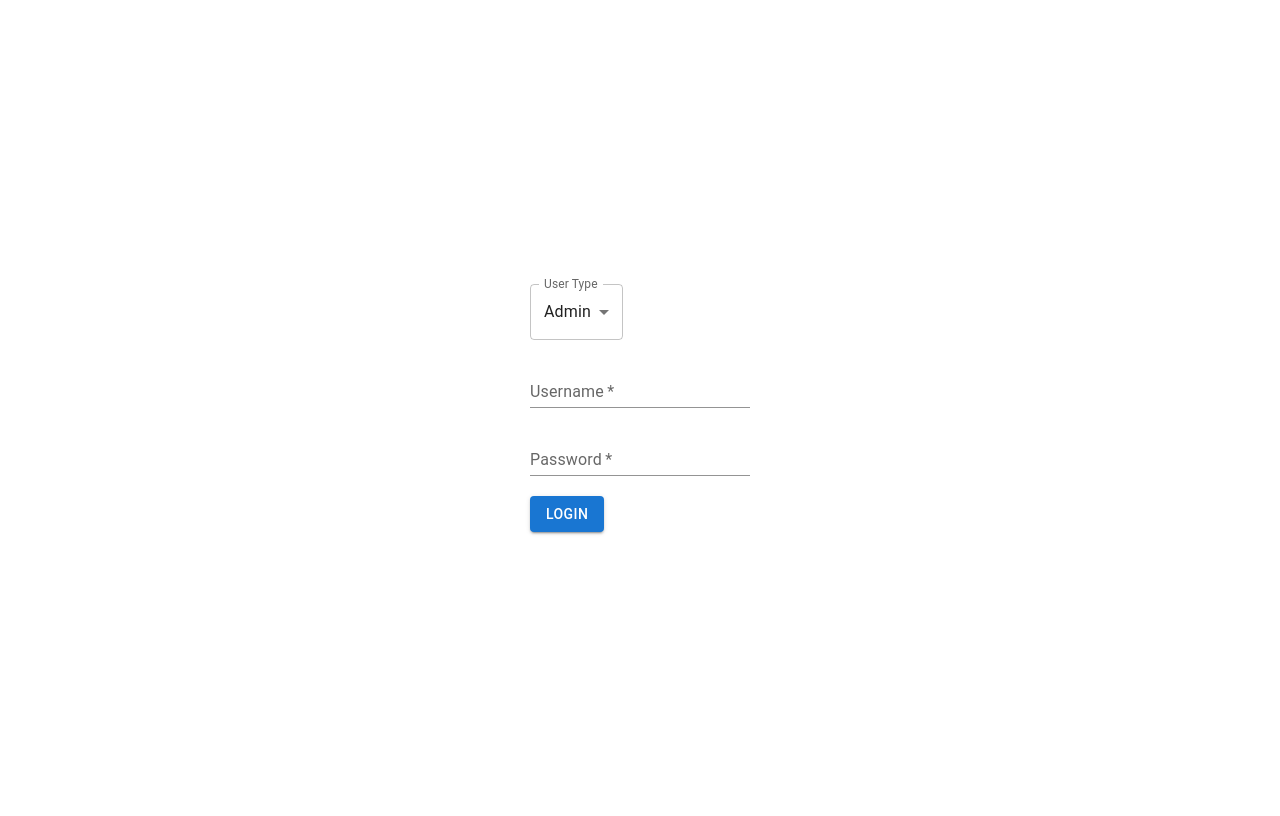
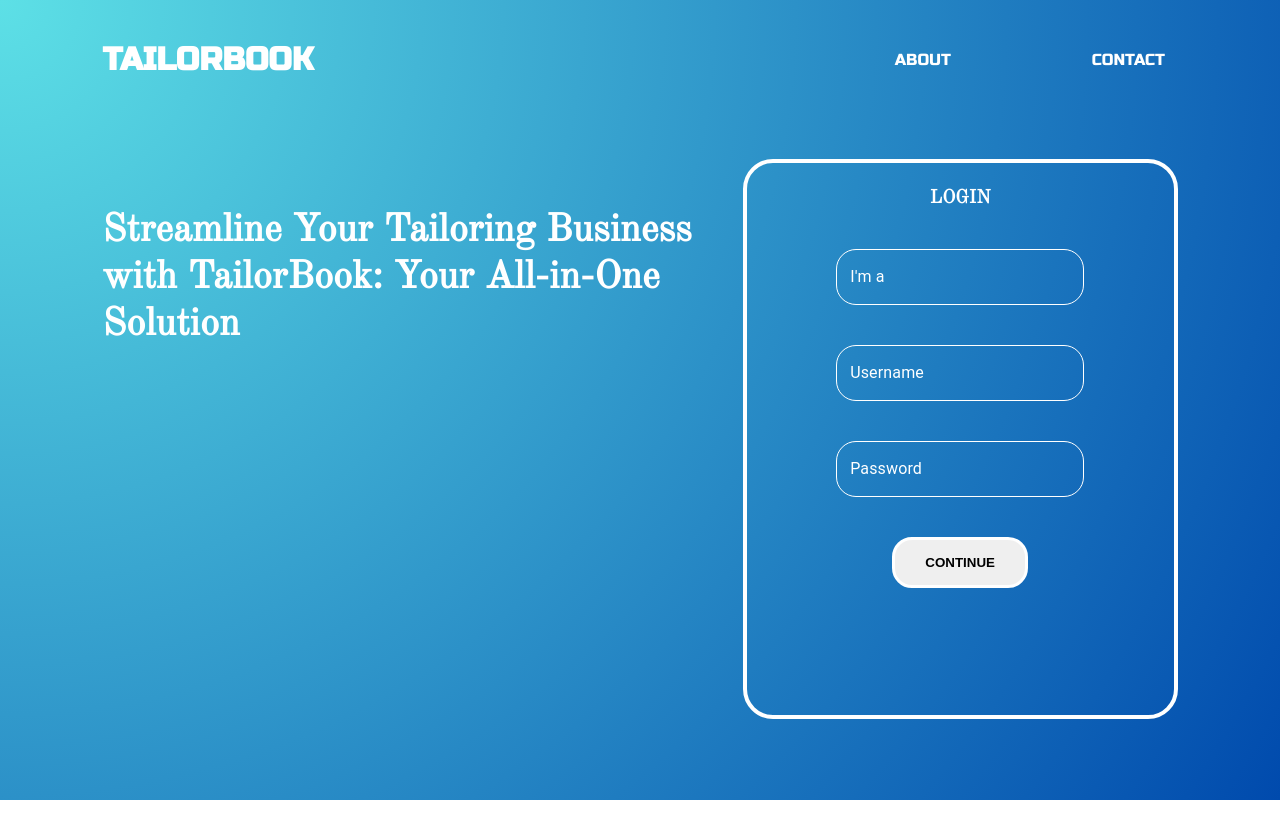
Before and after one commit to AnmolDh/tailorbook, a React (Create React App) app in the folder client/: page /test in a window 1280 px wide. Built offline with nearby package versions, Linux system fonts and the light colour scheme.

Commit message:
test page

```diff
--- a/client/package.json
+++ b/client/package.json
@@ -10,7 +10,8 @@
     "react": "^18.2.0",
     "react-dom": "^18.2.0",
     "react-router-dom": "^6.15.0",
-    "react-scripts": "5.0.1"
+    "react-scripts": "5.0.1",
+    "styled-components": "^6.0.7"
   },
   "scripts": {
     "start": "react-scripts start",
--- a/client/public/index.html
+++ b/client/public/index.html
@@ -24,6 +24,12 @@
       Learn how to configure a non-root public URL by running `npm run build`.
     -->
     <title>React App</title>
+    <link rel="preconnect" href="https://fonts.googleapis.com" />
+    <link rel="preconnect" href="https://fonts.gstatic.com" crossorigin />
+    <link
+      href="https://fonts.googleapis.com/css2?family=Old+Standard+TT&family=Russo+One&display=swap"
+      rel="stylesheet"
+    />
   </head>
   <body>
     <noscript>You need to enable JavaScript to run this app.</noscript>
--- a/client/src/App.js
+++ b/client/src/App.js
@@ -1,11 +1,13 @@
 import { BrowserRouter as Router, Routes, Route } from "react-router-dom";
 import Admin from "./pages/Admin";
 import Login from "./pages/Login";
+import Test from "./pages/Test";
 
 function App() {
   return (
     <Router>
       <Routes>
+        <Route path="/test" element={<Test />} />
         <Route path="/login" element={<Login />} />
         <Route path="/admin" element={<Admin />} />
         <Route path="*" element={<Login />} />
--- a/client/src/index.css
+++ b/client/src/index.css
@@ -0,0 +1,5 @@
+* {
+  box-sizing: border-box;
+  margin: 0;
+  padding: 0;
+}
--- /dev/null
+++ b/client/src/pages/Test.js
@@ -0,0 +1,145 @@
+import styled from "styled-components";
+import { Box, TextField } from "@mui/material";
+
+const Body = styled.div`
+  background-image: radial-gradient(circle at 0% 0%, #5de0e6, #004aad);
+  width: 100vw;
+  height: 100vh;
+  padding: 5vh 8vw;
+  color: white;
+`;
+
+const Header = styled.div`
+  font-family: "Russo One", serif;
+  width: 100%;
+  display: flex;
+  justify-content: space-between;
+  align-items: center;
+`;
+
+const UL = styled.ul`
+  list-style: none;
+  display: flex;
+  align-items: center;
+`;
+
+const LI = styled.li`
+  margin-left: 10vw;
+  margin-right: 1vw;
+`;
+
+const Main = styled.div`
+  display: flex;
+  width: 100%;
+  height: 100%;
+  font-family: "Old Standard TT", sans-serif;
+`;
+
+const Hero = styled.div`
+  flex: 1.5;
+  padding-top: 12%;
+  font-size: 1.2rem;
+`;
+
+const Login = styled.div`
+  flex: 1;
+  border: 4px solid white;
+  border-radius: 30px;
+  margin: 10vh 0;
+  text-align: center;
+  padding-top: 3vh;
+`;
+
+const CustomTextField = styled(TextField)({
+  "& .MuiInputLabel-root": {
+    color: "white",
+    "&.Mui-focused": {
+      color: "white",
+    },
+  },
+  "& .MuiOutlinedInput-root": {
+    "& fieldset": {
+      borderColor: "white",
+      borderRadius: "20px",
+    },
+    "& input": {
+      color: "white",
+    },
+    "&:hover fieldset": {
+      borderColor: "white",
+    },
+    "&.Mui-focused fieldset": {
+      borderColor: "white",
+    },
+  },
+});
+
+const Button = styled.button`
+  padding: 15px 30px;
+  border: none;
+  border-radius: 20px;
+  font-weight: bold;
+  border: 3px solid white;
+
+  &:hover {
+    background-color: transparent;
+    color: white;
+  }
+`;
+
+const boxStyle = {
+  display: "flex",
+  justifyContent: "center",
+  alignItems: "center",
+};
+
+const formStyle = {
+  display: "block",
+  margin: "40px",
+};
+
+function Test() {
+  return (
+    <Body>
+      <Header>
+        <h1>TAILORBOOK</h1>
+        <UL>
+          <LI>ABOUT</LI>
+          <LI>CONTACT</LI>
+        </UL>
+      </Header>
+      <Main>
+        <Hero>
+          <h1>
+            Streamline Your Tailoring Business with TailorBook: Your All-in-One
+            Solution
+          </h1>
+        </Hero>
+        <Login>
+          <h3>LOGIN</h3>
+          <Box sx={boxStyle}>
+            <form>
+              <CustomTextField sx={formStyle} type="text" label="I'm a" />
+              <CustomTextField
+                sx={formStyle}
+                type="text"
+                label="Username"
+                name="username"
+                color=""
+              />
+              <CustomTextField
+                sx={formStyle}
+                type="password"
+                label="Password"
+                name="password"
+              />
+              <Button>CONTINUE</Button>
+            </form>
+          </Box>
+        </Login>
+      </Main>
+    </Body>
+  );
+}
+
+export default Test;
```
Also changed, not shown: 1 other file (tests, documents, lock files or other folders).
